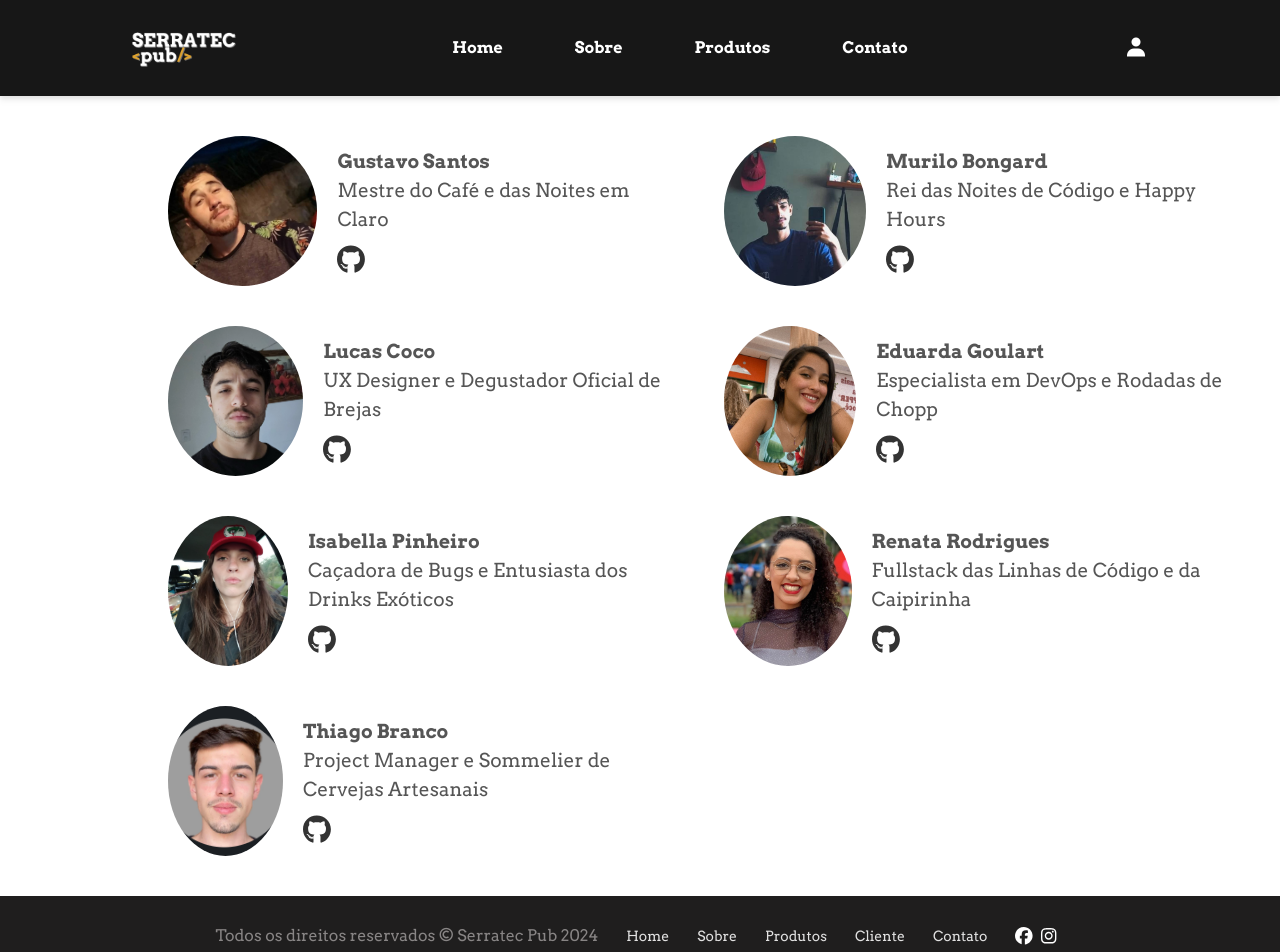
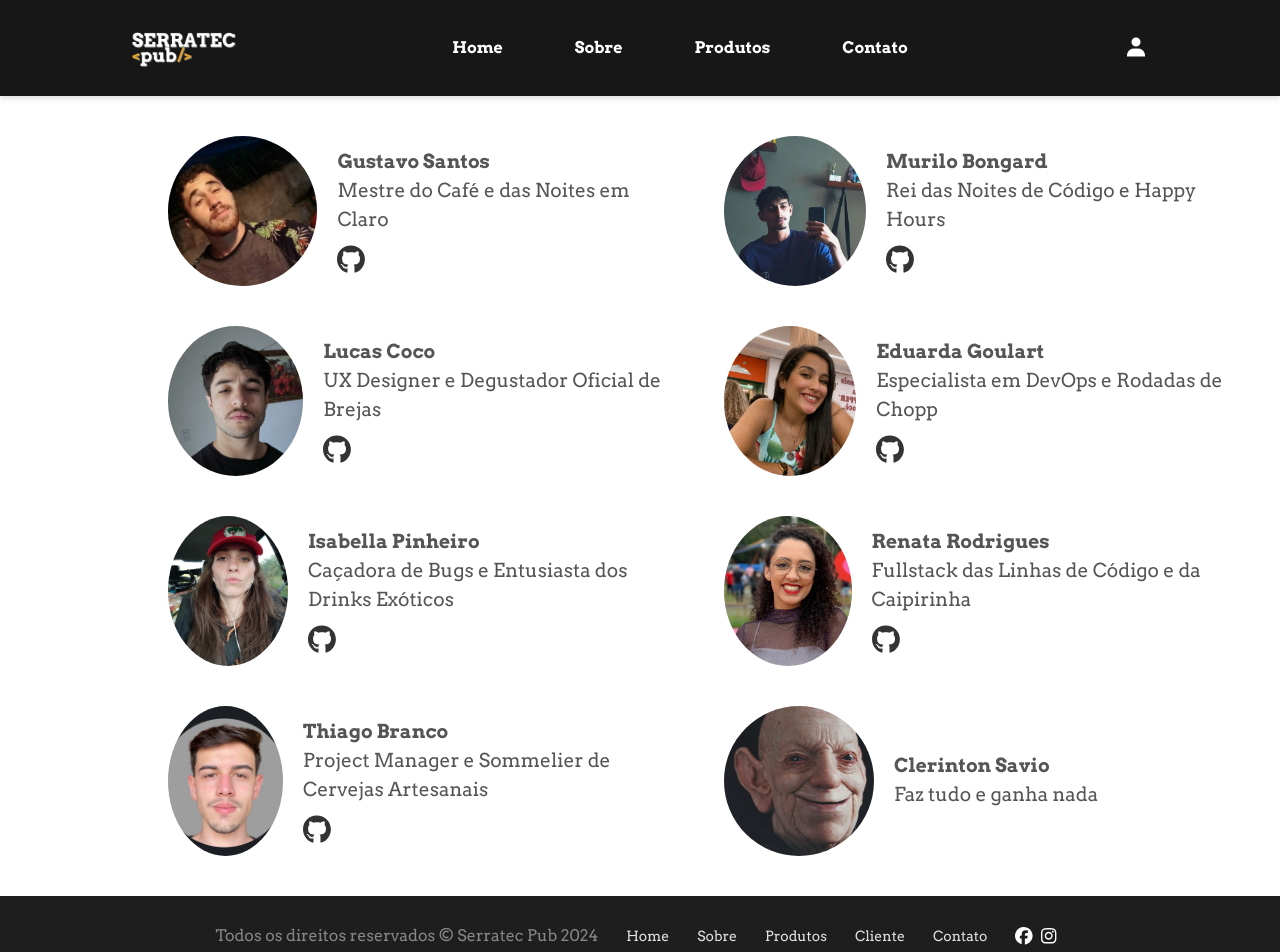
Before and after one commit to itsrerodrigs/serratec-web-react, a React (Vite) app in the folder SerratecPub-React/: page /sobre in a window 1280 px wide. Shown: the top 952 px of the page. Built offline with nearby package versions, Linux system fonts and the light colour scheme; a web font is replaced by a local one.

Commit message:
add Garçom

```diff
--- a/SerratecPub-React/src/pages/Sobre/SobrePage.jsx
+++ b/SerratecPub-React/src/pages/Sobre/SobrePage.jsx
@@ -7,9 +7,15 @@ import isabellaFt from "../../assets/images/isabellaFt.jpeg";
 import eduardaFt from "../../assets/images/eduardaFt.jpeg";
 import lucasFt from "../../assets/images/lucasFt.jpeg";
 import thiago from "../../assets/images/thiago.png";
-import { FotoMembro, Membro, Descricao, ImagemMembro, GithubIcon, Nome  } from './Sobre.js';
-// import Garcom from "../../assets/images/Garcom.jpg";
-
+import {
+  FotoMembro,
+  Membro,
+  Descricao,
+  ImagemMembro,
+  GithubIcon,
+  Nome,
+} from "./Sobre.js";
+import Garcom from "../../assets/images/Garcom.jpg";
 
 export function SobrePage() {
   return (
@@ -23,7 +29,9 @@ export function SobrePage() {
           <ImagemMembro src={gustavoFt} alt="Gustavo" />
         </a>
         <Descricao>
-          <Nome>Gustavo Santos</Nome><br/>Mestre do Café e das Noites em Claro
+          <Nome>Gustavo Santos</Nome>
+          <br />
+          Mestre do Café e das Noites em Claro
           <a
             href="https://github.com/Gustavo-c-s"
             target="_blank"
@@ -42,7 +50,9 @@ export function SobrePage() {
           <ImagemMembro src={murilo} alt="Murilo" />
         </a>
         <Descricao>
-          <Nome>Murilo Bongard</Nome><br/>Rei das Noites de Código e Happy Hours
+          <Nome>Murilo Bongard</Nome>
+          <br />
+          Rei das Noites de Código e Happy Hours
           <a
             href="https://github.com/murilobongard"
             target="_blank"
@@ -61,7 +71,9 @@ export function SobrePage() {
           <ImagemMembro src={lucasFt} alt="Lucas" />
         </a>
         <Descricao>
-          <Nome>Lucas Coco</Nome><br/>UX Designer e Degustador Oficial de Brejas
+          <Nome>Lucas Coco</Nome>
+          <br />
+          UX Designer e Degustador Oficial de Brejas
           <a
             href="https://github.com/lucauxs"
             target="_blank"
@@ -80,7 +92,9 @@ export function SobrePage() {
           <ImagemMembro src={eduardaFt} alt="Eduarda" />
         </a>
         <Descricao>
-          <Nome>Eduarda Goulart</Nome><br/>Especialista em DevOps e Rodadas de Chopp
+          <Nome>Eduarda Goulart</Nome>
+          <br />
+          Especialista em DevOps e Rodadas de Chopp
           <a
             href="https://github.com/Eduarda-goular"
             target="_blank"
@@ -99,7 +113,9 @@ export function SobrePage() {
           <ImagemMembro src={isabellaFt} alt="Isabella" />
         </a>
         <Descricao>
-          <Nome>Isabella Pinheiro</Nome><br/>Caçadora de Bugs e Entusiasta dos Drinks Exóticos
+          <Nome>Isabella Pinheiro</Nome>
+          <br />
+          Caçadora de Bugs e Entusiasta dos Drinks Exóticos
           <a
             href="https://github.com/isb-op"
             target="_blank"
@@ -115,10 +131,12 @@ export function SobrePage() {
           target="_blank"
           rel="noopener noreferrer"
         >
-          <ImagemMembro src={renataFt} alt="Renata"/>
+          <ImagemMembro src={renataFt} alt="Renata" />
         </a>
         <Descricao>
-          <Nome>Renata Rodrigues</Nome><br/>Fullstack das Linhas de Código e da Caipirinha
+          <Nome>Renata Rodrigues</Nome>
+          <br />
+          Fullstack das Linhas de Código e da Caipirinha
           <a
             href="https://github.com/itsrerodrigs"
             target="_blank"
@@ -137,7 +155,9 @@ export function SobrePage() {
           <ImagemMembro src={thiago} alt="Thiago" />
         </a>
         <Descricao>
-          <Nome>Thiago Branco</Nome><br/>Project Manager e Sommelier de Cervejas Artesanais
+          <Nome>Thiago Branco</Nome>
+          <br />
+          Project Manager e Sommelier de Cervejas Artesanais
           <a
             href="https://github.com/thiagobranconf"
             target="_blank"
@@ -147,6 +167,14 @@ export function SobrePage() {
           </a>
         </Descricao>
       </Membro>
+      <Membro>
+        <ImagemMembro src={Garcom} alt="Garcom" />
+        <Descricao>
+          <Nome>Clerinton Savio</Nome>
+          <br />
+          Faz tudo e ganha nada
+        </Descricao>
+      </Membro>
     </FotoMembro>
   );
 }
```
Also changed, not shown: 1 other file (tests, documents, lock files or other folders).
